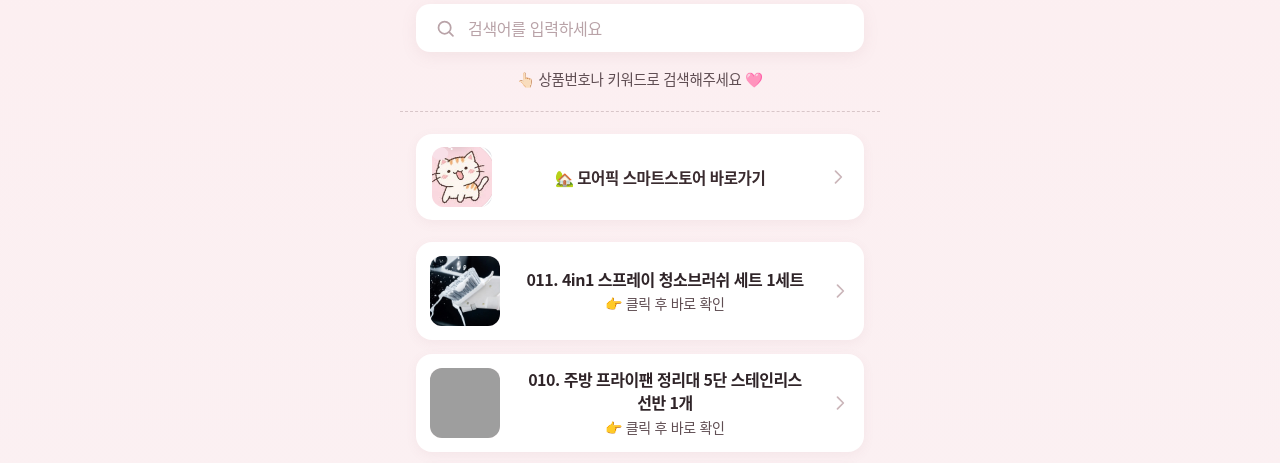
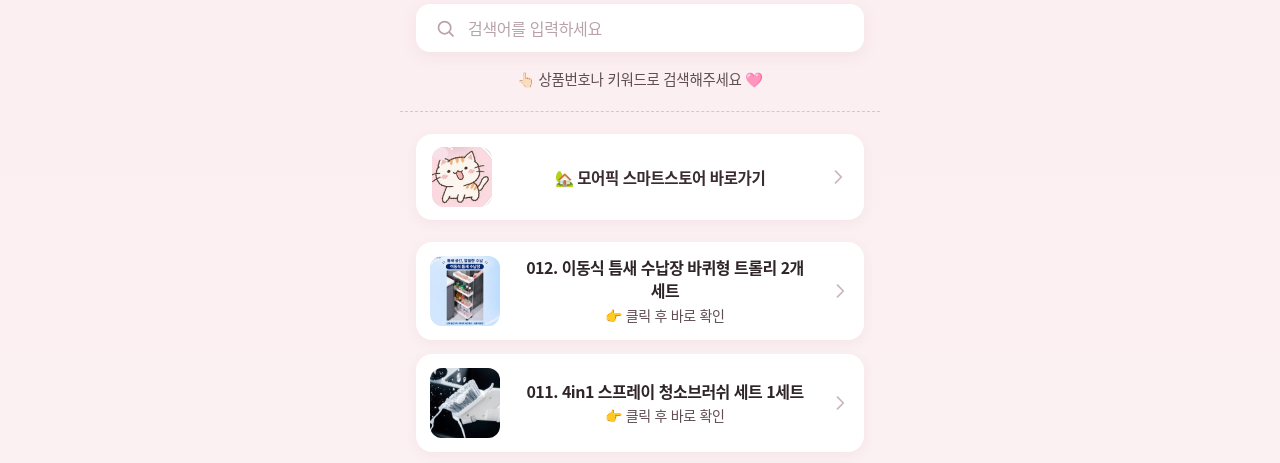
Before and after one commit to morepick-shop/morepick-site, a plain HTML site: page index.html in a window 1280 px wide. Shown: the part 291-754 px from the top of the page. Drawn offline with Linux system fonts and the light colour scheme; grey boxes are pictures that could not be loaded.

Commit message:
Add item 012 gap trolley storage cart (SmartStore link)

```diff
--- a/index.html
+++ b/index.html
@@ -261,7 +261,7 @@ footer strong{display:block;color:#6d565b;font-size:12px;margin-bottom:4px;lette
 
 <div class="toast" id="toast" role="status" aria-live="polite"></div>
 
-<script src="./products.js?v=20261127-011c"></script>
+<script src="./products.js?v=20261127-012a"></script>
 <script>
 (function(){
 "use strict";
--- a/products.js
+++ b/products.js
@@ -94,6 +94,15 @@ window.MOREPICK_DATA = {
       "image": "./img/011.jpg",
       "url": "https://smartstore.naver.com/more-pick/products/13894226527",
       "sourceUrl": "https://www.instagram.com/p/DgOnh3rSem5/"
+    },
+    {
+      "id": "012",
+      "name": "이동식 틈새 수납장 바퀴형 트롤리 2개 세트",
+      "category": "정리수납",
+      "description": "좁은 틈새에 세워 두는 바퀴형 슬림 수납장입니다. 세제·욕실용품처럼 자주 꺼내는 물건을 한 칸에 모아 두고 바퀴로 당겨 쓸 수 있어요. 구성·단수·치수와 사용 가능한 바닥 조건은 스마트스토어 상세에서 확인해 주세요.",
+      "image": "./img/012.jpg",
+      "url": "https://smartstore.naver.com/more-pick/products/13868250019",
+      "sourceUrl": ""
     }
   ]
 };
```
Also changed, not shown: img/012.jpg (added).
